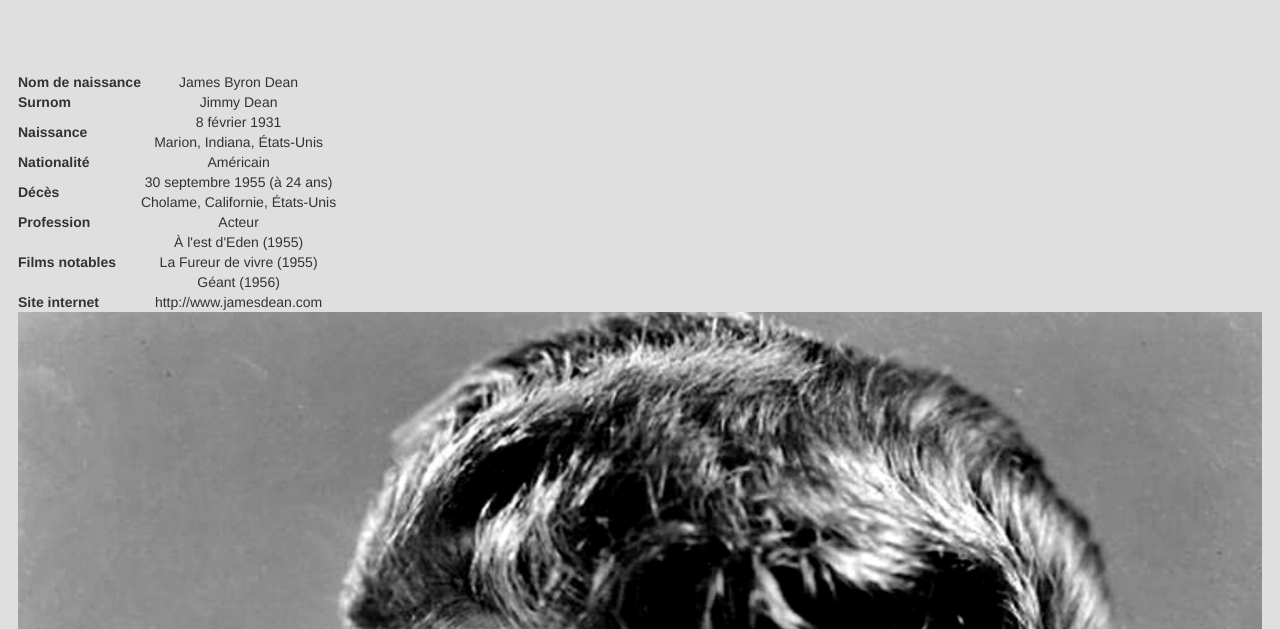
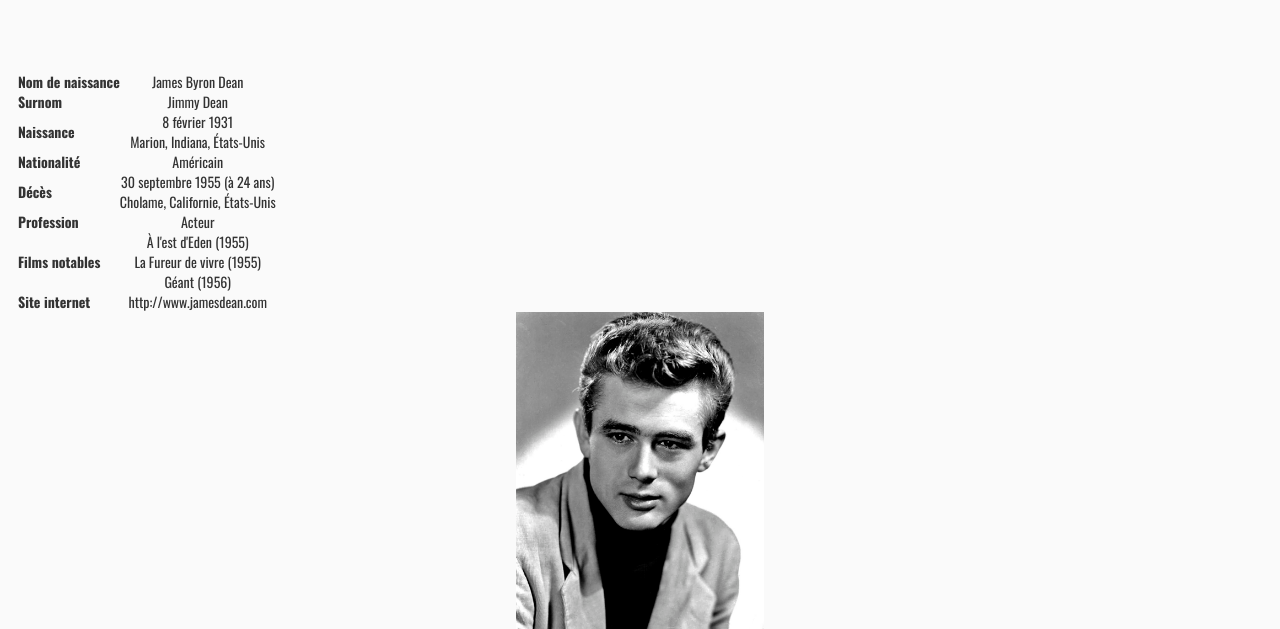
Before and after one commit to scruchon/DeadStars, a plain HTML site: page index.html in a window 1280 px wide. Shown: the part 171-800 px from the top of the page. Drawn offline with nearby package versions, Linux system fonts and the light colour scheme.

Commit message:
Font Oswald
Modifier la typographie

```diff
--- a/css/style.css
+++ b/css/style.css
@@ -1,9 +1,10 @@
 /* Styles de DeadStars */
 
 body{
-	background: #dfdfdf;
+	background: #FAFAFA;
 	text-align: center;
 	padding: 3px;
+	font-family: 'Oswald', sans-serif;
 }
 
 h1, h2, h3, h4, h5, h6{
@@ -29,7 +30,7 @@ p {
 
 
 img{
-	width:100%;
+	width:20%;
 	height: auto;
 }
 
--- a/index.html
+++ b/index.html
@@ -10,6 +10,7 @@
     <link href="css/bootstrap.min.css" rel="stylesheet">
     <link rel="stylesheet" href="css/style.css">
     <link rel="stylesheet" href="css/responsive.css">
+    <link href='https://fonts.googleapis.com/css?family=Oswald:400,300,700' rel='stylesheet' type='text/css'>
 </head>
 
 <body>
```
